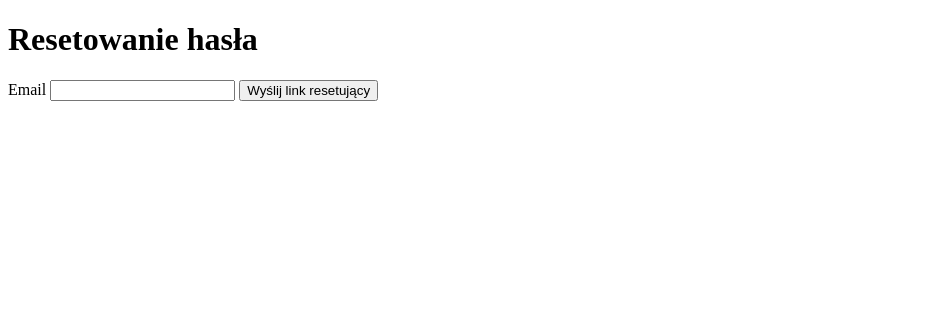
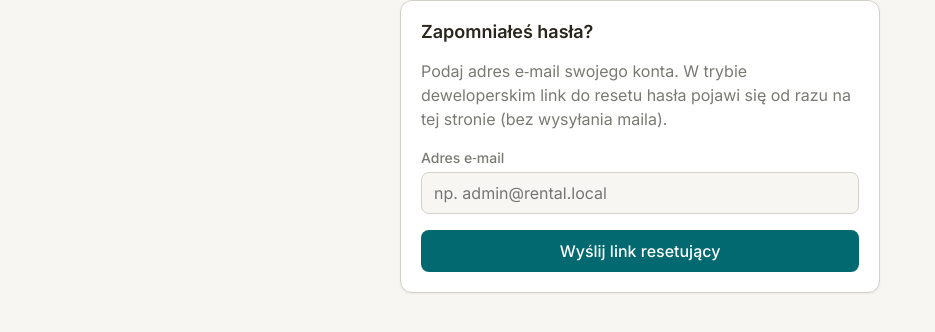
Before and after one commit to WujekAtom/kamienicznik-app, a FastAPI app: page /forgot-password in a window 1280 px wide. Shown: the top 332 px of the page, without its empty margins (0-935 px from the left). Run offline with FastAPI, Linux system fonts and the light colour scheme; some libraries are stand-ins or nearby versions.

Commit message:
Fixed FORGOT PASSWORD page

```diff
--- a/app/templates/forgot_password.html
+++ b/app/templates/forgot_password.html
@@ -1,29 +1,62 @@
-<!DOCTYPE html>
-<html lang="pl">
-  <head>
-    <meta charset="utf-8">
-    <title>Reset hasła</title>
-  </head>
-  <body>
-    <h1>Resetowanie hasła</h1>
+{% extends "base.html" %}
+{% block title %}Reset hasła{% endblock %}
+
+{% block auth_content %}
+<div class="content-narrow">
+  <section class="card" style="max-width:480px;margin:0 auto;">
+    <div class="card-header">
+      <h2 class="card-title">Zapomniałeś hasła?</h2>
+    </div>
+
+    <p class="text-muted" style="margin-bottom:var(--space-4);font-size:var(--text-sm);">
+      Podaj adres e‑mail swojego konta. W trybie deweloperskim link do resetu hasła
+      pojawi się od razu na tej stronie (bez wysyłania maila).
+    </p>
 
     {% if message %}
-      <p>{{ message }}</p>
+      <div class="alert alert-success" style="margin-bottom:var(--space-3);">
+        {{ message }}
+      </div>
+    {% endif %}
+
+    {% if error %}
+      <div class="alert alert-danger" style="margin-bottom:var(--space-3);">
+        {{ error }}
+      </div>
     {% endif %}
 
     <form method="post" action="/forgot-password">
-      <label>Email</label>
-      <input type="email" name="email" required>
-      <button type="submit">Wyślij link resetujący</button>
+      <div class="form-group">
+        <label for="email">Adres e‑mail</label>
+        <input
+          type="email"
+          id="email"
+          name="email"
+          required
+          placeholder="np. admin@rental.local"
+          autocomplete="email">
+      </div>
+
+      <button type="submit" class="btn btn-primary btn-full">
+        Wyślij link resetujący
+      </button>
     </form>
 
     {% if token %}
-      <p><strong>Token (dev):</strong> {{ token }}</p>
-      <p>Link resetu:
-        <a href="/reset-password?token={{ token }}">
-          /reset-password?token={{ token }}
-        </a>
+      <hr class="divider">
+      <p class="text-muted" style="font-size:var(--text-sm);">
+        <strong>Tryb deweloperski:</strong> poniżej link do resetu hasła.
       </p>
+      <div class="dev-token-box" style="font-size:var(--text-xs);word-break:break-all;">
+        <p><strong>Token:</strong> {{ token }}</p>
+        <p>
+          <strong>Link resetu:</strong>
+          <a href="/reset-password?token={{ token }}">
+            /reset-password?token={{ token }}
+          </a>
+        </p>
+      </div>
     {% endif %}
-  </body>
-</html>
+  </section>
+</div>
+{% endblock %}
--- a/app/templates/login.html
+++ b/app/templates/login.html
@@ -39,9 +39,10 @@
         <input type="password" id="password" name="password" required autocomplete="current-password" placeholder="••••••••">
       </div>
       <button type="submit" class="btn btn-primary btn-full">Zaloguj się</button>
-      <p class="text-sm">
-        <a href="/forgot-password">Nie pamiętasz hasła?</a>
+      <p class="login-hint strong">
+        <a href="/forgot-password" >Nie pamiętasz hasła?</a>
       </p>
+
     </form>
     <p class="login-hint">Najemcy mogą logować się przez dedykowany link otrzymany od administratora.</p>
   </div>
```
Also changed, not shown: app/templates/reset_password.html (+47 -6 lines).
